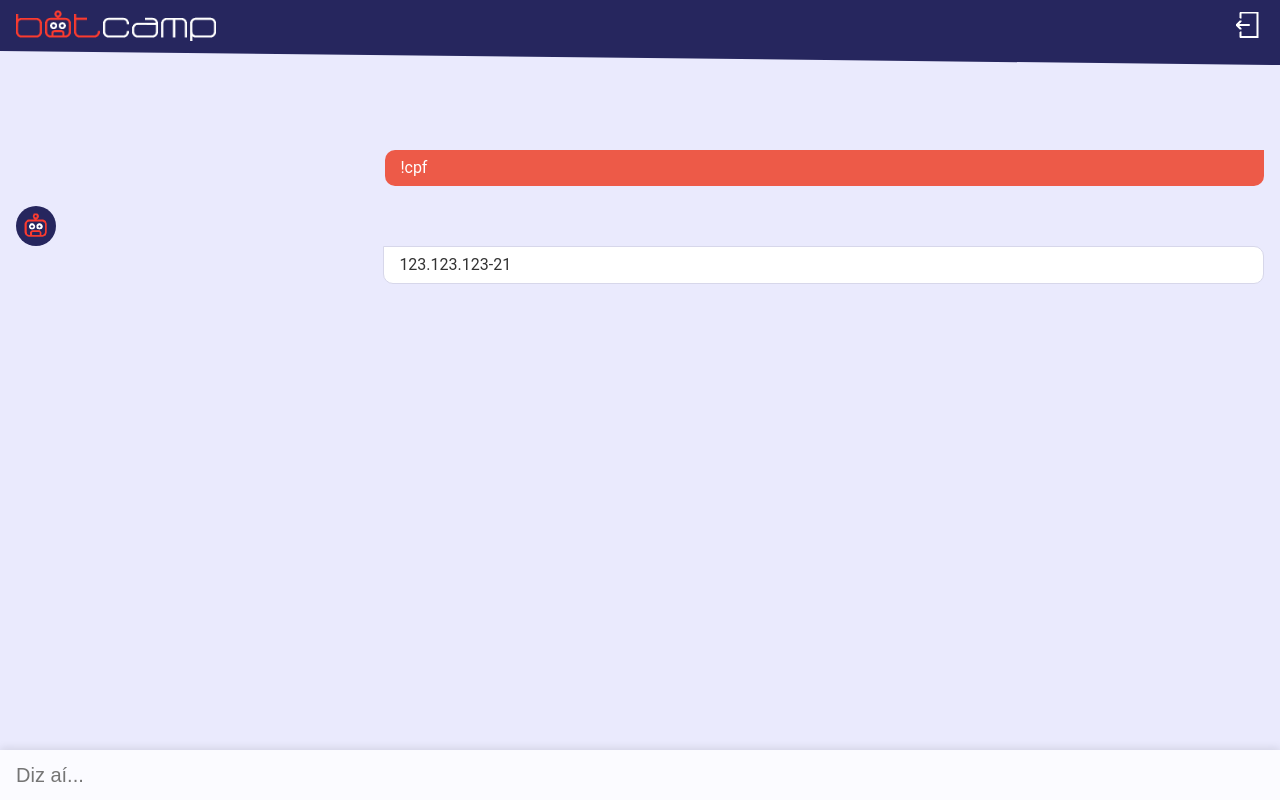
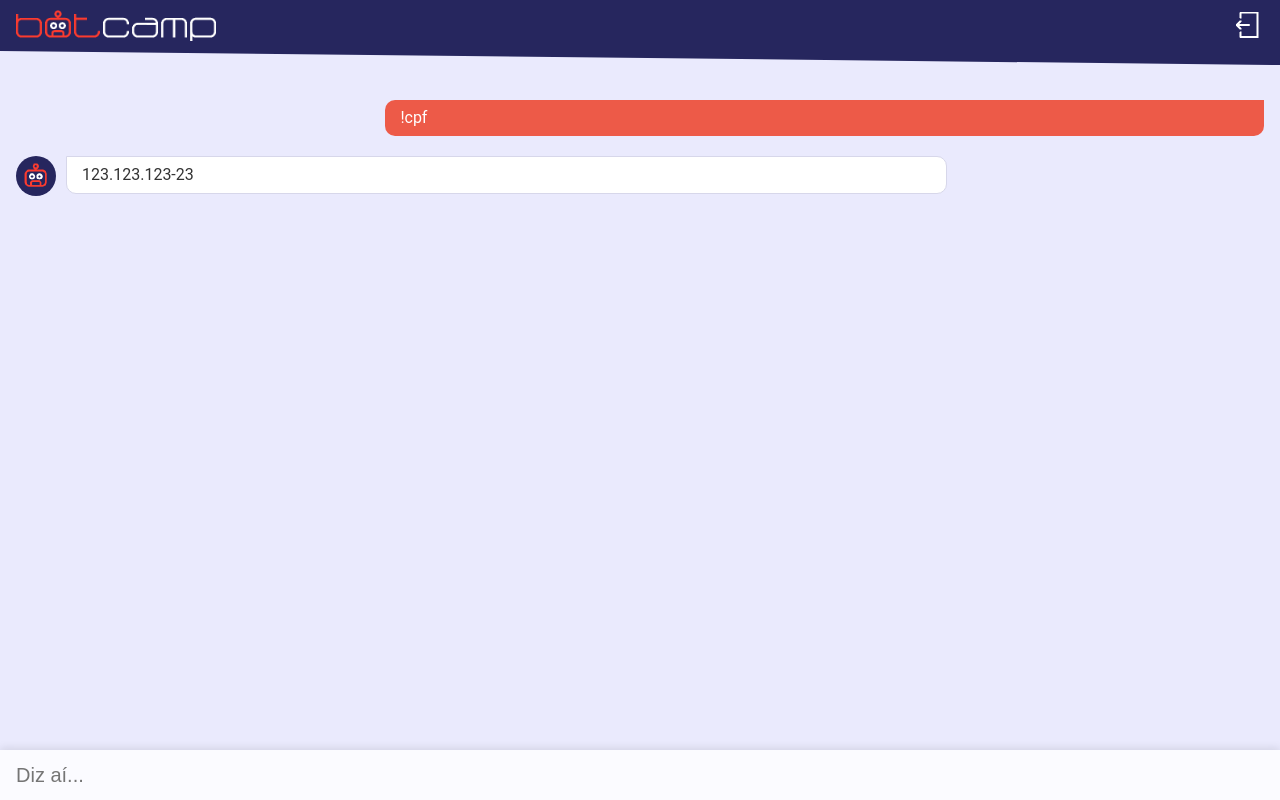
Before and after one commit to JonathanRamosNascimento/botcamp, a React (Create React App) app in the folder app/: page /chat in a window 1280 px wide. Built offline with nearby package versions, Linux system fonts and the light colour scheme.

Commit message:
juntar avatar e mensagem

```diff
--- /dev/null
+++ b/app/src/components/AvatarMessage/index.js
@@ -0,0 +1,14 @@
+import React from "react";
+
+import AvatarBot from "../AvatarBot";
+import MessageBotcamp from "../MessageBotcamp";
+import { Wrapper } from "./styles";
+
+const AvatarMessage = ({content}) => (
+    <Wrapper>
+        <AvatarBot />
+        <MessageBotcamp bot>{content}</MessageBotcamp>
+    </Wrapper>
+);
+
+export default AvatarMessage;
--- /dev/null
+++ b/app/src/components/AvatarMessage/styles.js
@@ -0,0 +1,5 @@
+import styled from "styled-components";
+
+export const Wrapper = styled.div`
+    display: flex;
+`;
--- a/app/src/components/MessageBotcamp/index.js
+++ b/app/src/components/MessageBotcamp/index.js
@@ -6,15 +6,9 @@ const MessageBotcamp = styled.p`
     color: ${({bot}) => bot ? "#333" : "#fff"};
     padding: 10px 15px;
     width: 68%;
-    margin-left: auto;
-    margin-top: 30px;
-    margin: 0 0 20px auto;
+    margin: 0 0 20px ${({bot}) => bot ? "10px" : "auto"};
     border-radius: ${({bot}) => bot ? "0 10px 10px 10px" : "10px 0 10px 10px"};
     ${({bot}) => bot && "border: 1px solid #d7d7ea"};
-
-    &:first-child {
-        margin-top: 50px;
-    }
 `;
 
 export default MessageBotcamp;
--- a/app/src/pages/Chat/index.js
+++ b/app/src/pages/Chat/index.js
@@ -7,7 +7,7 @@ import HeaderWrapper from "../../components/HeaderWrapper";
 import InputMessage from "../../components/InputMessage";
 import MessageBotcamp from "../../components/MessageBotcamp";
 import MessageWrapper from "../../components/MessageWrapper";
-import AvatarBot from "../../components/AvatarBot";
+import AvatarMessage from "../../components/AvatarMessage";
 
 const Chat = () =>
     <>
@@ -19,8 +19,7 @@ const Chat = () =>
         </HeaderWrapper>
         <MessageWrapper>
             <MessageBotcamp>!cpf</MessageBotcamp>
-            <AvatarBot />
-            <MessageBotcamp bot>123.123.123-21</MessageBotcamp>
+            <AvatarMessage content="123.123.123-23" />
         </MessageWrapper>
         <InputMessage />
     </>
```
